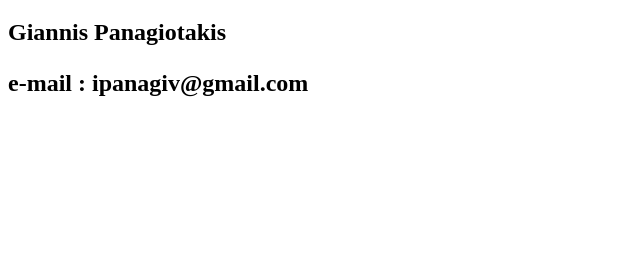
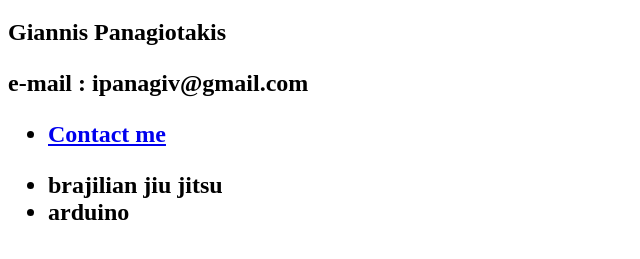
Before and after one commit to ipanagiv/ipanagiv.github.io, a plain HTML site: page index.html in a window 1280 px wide. Shown: the part 369-628 px from the top of the page, without its empty margins (0-640 px from the left). Drawn offline with Linux system fonts and the light colour scheme.

Commit message:
index.html

```diff
--- a/index.html
+++ b/index.html
@@ -12,9 +12,20 @@
 </head>
 <body>
 <h1>My portfolio<h1>
+<img src="http://www.instructables.com/static/img/header/header-logo.png"></img>
+
+
+<h2>Giannis Panagiotakis<h2>
+<p>e-mail : ipanagiv@gmail.com</p>
+<ul>
+          <li><a href="#">Contact me</a></li>
+
+        </ul>
+
+        <ul>
+          <li>brajilian jiu jitsu</li>
+          <li>arduino</li>
+        </ul>
 <!-- Add HTML below -->
 </body>
 </html>
-<img src="https://goo.gl/photos/uwXAjCgM78pcK12o6" mmpilis/>
-<h2>Giannis Panagiotakis<h2>
-<p>e-mail : ipanagiv@gmail.com</p>
```
